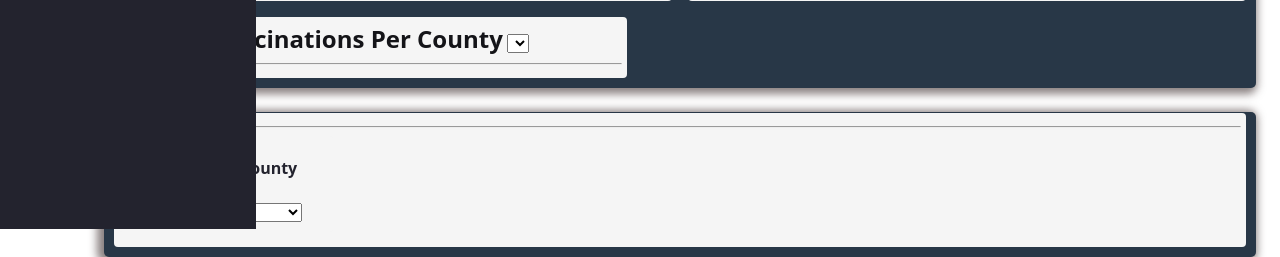
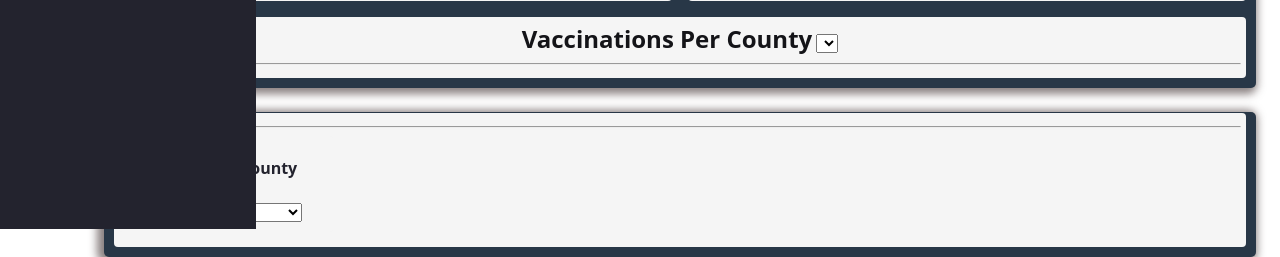
Before and after one commit to crogar/Vaccination-Distribution-Effects-on-Infection-Rates-in-Maryland, a Flask app: page / in a window 1280 px wide. Shown: the part 571-828 px from the top of the page. Run offline with Flask 2, Linux system fonts and the light colour scheme; data that the repository does not hold is empty; some libraries are stand-ins or nearby versions.

Commit message:
Update style.css
allowing third col to auto-resize

```diff
--- a/static/css/style.css
+++ b/static/css/style.css
@@ -201,9 +201,9 @@ main{
     min-width: 35ch;
 }
 .content-sidebars > *:nth-child(3){
-    flex: 0 1 30%;
+    flex: 1 1 30%;
     min-width: 55ch;
-    /* max-width: 75ch; */
+    max-width: 100%;
 }
 
 /*       */
```
